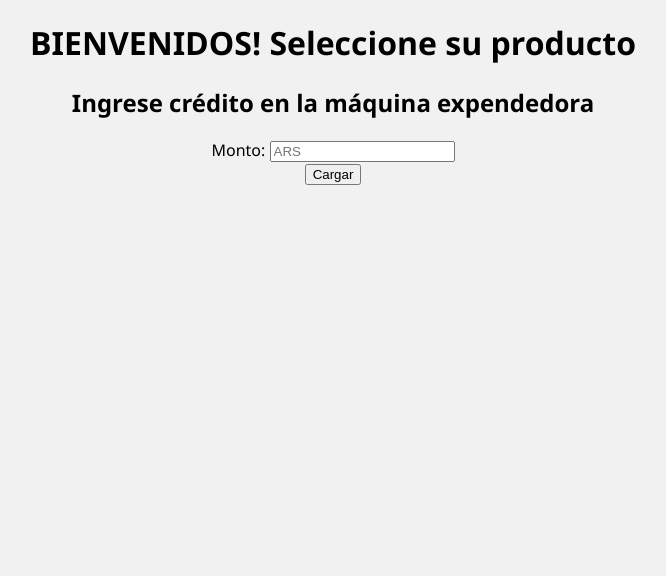
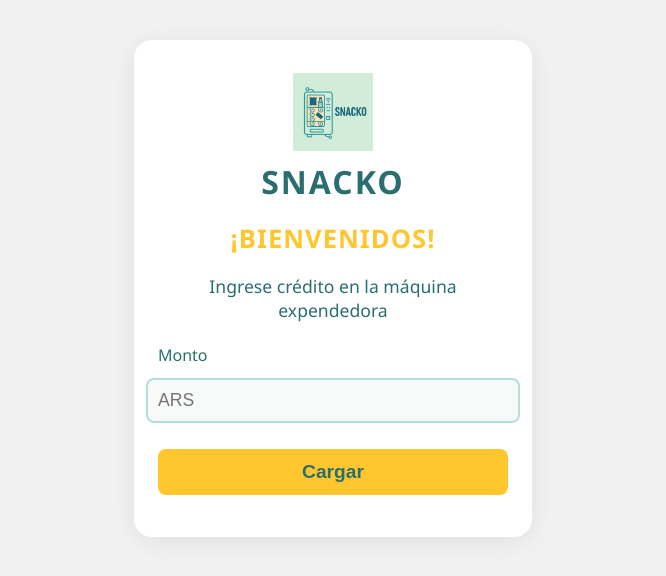
Before and after one commit to LEOESP32/carga-credito, a website: page Client/index.html in a window 1280 px wide. Shown: the whole page, without its empty margins (307-973 px from the left). Drawn offline with Linux system fonts and the light colour scheme.

Commit message:
cambio de diseño

```diff
--- a/Client/index.html
+++ b/Client/index.html
@@ -9,14 +9,21 @@
     <link rel="stylesheet" href="style.css">
 </head>
 <body>
-    <h1>BIENVENIDOS! Seleccione su producto</h1>
-
-    <h2>Ingrese crédito en la máquina expendedora</h2>
-    <div>
-        <label for="price-input">Monto:</label>
-        <input type="number" id="price-input" min="1" step="0.01" placeholder="ARS">
+    <div class="container">
+        <header>
+            <img src="imagenes/logo-snacko.png" alt="Logo Snacko" class="logo">
+            <h1>SNACKO</h1>
+        </header>
+        <main>
+            <h2>¡BIENVENIDOS!</h2>
+            <p class="subtitulo">Ingrese crédito en la máquina expendedora</p>
+            <form id="form-carga" onsubmit="return false;">
+                <label for="price-input" class="label-monto">Monto</label>
+                <input type="number" id="price-input" min="1" step="0.01" placeholder="ARS" required>
+                <button id="checkout-btn" type="button">Cargar</button>
+            </form>
+            <div id="button-checkout"></div>
+        </main>
     </div>
-    <button id="checkout-btn">Cargar</button>
-    <div id="button-checkout"></div>
 </body>
 </html>
--- a/Client/style.css
+++ b/Client/style.css
@@ -1,3 +1,111 @@
+body {
+    background: #e6f7ec;
+    font-family: 'Segoe UI', Arial, sans-serif;
+    margin: 0;
+    padding: 0;
+}
+
+.container {
+    max-width: 350px;
+    margin: 40px auto;
+    background: #fff;
+    border-radius: 18px;
+    box-shadow: 0 4px 24px rgba(0,0,0,0.07);
+    padding: 32px 24px 24px 24px;
+}
+
+header {
+    display: flex;
+    flex-direction: column;
+    align-items: center;
+    margin-bottom: 18px;
+}
+
+.logo {
+    width: 80px;
+    height: 80px;
+    object-fit: contain;
+    margin-bottom: 8px;
+}
+
+header h1 {
+    color: #2b6e6e;
+    font-size: 2rem;
+    margin: 0;
+    letter-spacing: 2px;
+}
+
+main h2 {
+    color: #ffc62d;
+    font-size: 1.6rem;
+    margin: 0 0 8px 0;
+    text-align: center;
+    font-weight: bold;
+    letter-spacing: 1px;
+}
+
+.subtitulo {
+    color: #2b6e6e;
+    font-size: 1.1rem;
+    text-align: center;
+    margin-bottom: 22px;
+}
+
+#form-carga {
+    display: flex;
+    flex-direction: column;
+    align-items: center;
+    gap: 10px;
+}
+
+.label-monto {
+    color: #2b6e6e;
+    font-size: 1rem;
+    margin-bottom: 2px;
+    align-self: flex-start;
+}
+
+#price-input {
+    width: 100%;
+    padding: 10px;
+    border: 2px solid #b2dfdb;
+    border-radius: 8px;
+    font-size: 1.1rem;
+    margin-bottom: 8px;
+    background: #f7faf9;
+    color: #2b6e6e;
+    outline: none;
+    transition: border 0.2s;
+}
+
+#price-input:focus {
+    border: 2px solid #ffc62d;
+}
+
+#checkout-btn {
+    width: 100%;
+    padding: 12px 0;
+    background: #ffc62d;
+    color: #2b6e6e;
+    font-size: 1.2rem;
+    font-weight: bold;
+    border: none;
+    border-radius: 8px;
+    cursor: pointer;
+    margin-top: 8px;
+    transition: background 0.2s;
+}
+
+#checkout-btn:hover {
+    background: #ffd95e;
+}
+
+#button-checkout {
+    margin-top: 18px;
+    display: flex;
+    justify-content: center;
+}
+
 body {
     margin: 0;
     padding: 0;
```
Also changed, not shown: Client/imagenes/logo-snacko.png (added).
